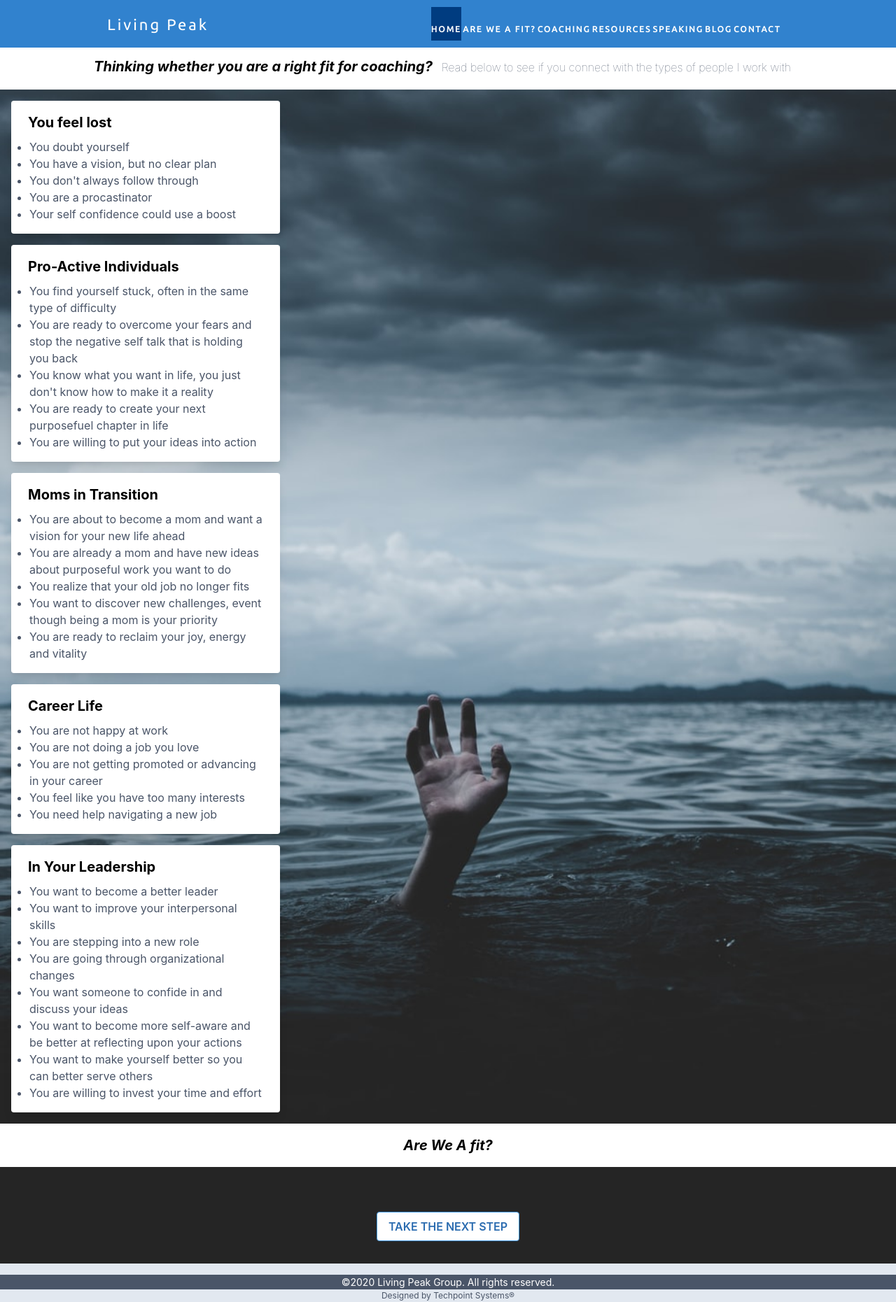
After one commit to jamesmukuya/LPG, a Flask app: page /fit in a window 1280 px wide. The commit adds this page. Shown: the whole page at 70% size. Run offline with Flask 2, Linux system fonts and the light colour scheme; some libraries are stand-ins or nearby versions.

Commit message:
are we a fit page

```diff
--- a/main/__init__.py
+++ b/main/__init__.py
@@ -10,5 +10,7 @@ app = Flask(__name__)
 app.config['SECRET_KEY'] = '7daf12b8731868c589b15b625907dd7b'
 
 from main.landingPage.route import landing_page
+from main.areWeAfit.route import areWeAfit_page
 
 app.register_blueprint(landing_page)
+app.register_blueprint(areWeAfit_page)
--- /dev/null
+++ b/main/areWeAfit/route.py
@@ -0,0 +1,11 @@
+"""
+are we a fit page
+"""
+from flask import Blueprint
+from flask import redirect, url_for, render_template
+areWeAfit_page = Blueprint('areWeAfit_page', __name__)
+
+@areWeAfit_page.route("/fit")
+def index():
+	context = {}
+	return render_template("areWeAfitHtml/are-we-a-fit.html", title="Are we a fit", **context)
--- a/main/static/css/custom/body.css
+++ b/main/static/css/custom/body.css
@@ -40,6 +40,14 @@
     padding: 2rem;
     margin-top: 2rem;
     margin-bottom: 1rem;
+}
+/* ARE WE A FIT PAGE */
+
+.fit-detail-list{
+    margin-left: 2px;
+    list-style-type: disc;
+    color: #4a5568;
+    font-size: 1rem;
 }
 
 @media screen and (max-width:2560px) {
--- /dev/null
+++ b/main/templates/areWeAfitHtml/are-we-a-fit.html
@@ -0,0 +1,113 @@
+{% extends "base/base.html" %}
+{% block title %} {{title}} {% endblock title %}
+
+{% block stylesheets %}
+<link rel="stylesheet" type="text/css" href="{{ url_for('static', filename='css/custom/body.css') }}" />
+{% endblock stylesheets %}
+
+{% block content %}
+<!-- body div-->
+<div class="flex-col bg-cover bg-fixed bg-right bg-no-repeat"
+	style="background-image: url('static/images/are_we_a_fit/lost_purpose.jpeg');">
+    <!-- intro are we a fit -->
+    <div class="bg-white font-bold italic text-xl text-center py-4 lg:px-4">
+        Thinking whether you are a right fit for coaching?
+        <div class="p-2 items-center not-italic text-base text-gray-700 leading-none lg:rounded-full flex lg:inline-flex"
+            role="">
+            <span class="font-hairline mr-2  text-center flex-auto">
+                Read below to see if you connect with the types of people I work with
+            </span>
+        </div>
+		</div>
+
+		<div class="fit-wrapper flex-col">
+			<!--///use loop-->
+			<div class="max-w-sm rounded overflow-hidden shadow-lg m-4">
+				<div class="px-6 py-4 bg-white">
+					<div class="font-bold text-xl mb-2">You feel lost</div>
+					<ul class="fit-detail-list">
+						<li>You doubt yourself</li>
+						<li>You have a vision, but no clear plan</li>
+						<li>You don't always follow through</li>
+						<li>You are a procastinator</li>
+						<li>Your self confidence could use a boost</li>
+					</ul>
+				</div>
+			</div>
+
+			<div class="max-w-sm rounded overflow-hidden shadow-lg m-4">
+				<div class="px-6 py-4 bg-white">
+					<div class="font-bold text-xl mb-2">Pro-Active Individuals</div>
+					<ul class="fit-detail-list">
+						<li>You find yourself stuck, often in the same type of difficulty</li>
+						<li>You are ready to overcome your fears and stop the negative self talk
+							that is holding you back</li>
+						<li>You know what you want in life, you just don't know how to make it a reality</li>
+						<li>You are ready to create your next purposefuel chapter in life</li>
+						<li>You are willing to put your ideas into action</li>
+					</ul>
+				</div>
+			</div>
+
+			<div class="max-w-sm rounded overflow-hidden shadow-lg m-4">
+				<div class="px-6 py-4 bg-white">
+					<div class="font-bold text-xl mb-2">Moms in Transition</div>
+					<ul class="fit-detail-list">
+						<li>You are about to become a mom and want a vision for your new life ahead</li>
+						<li>You are already a mom and have new ideas about purposeful work you want to do</li>
+						<li>You realize that your old job no longer fits</li>
+						<li>You want to discover new challenges, event though being a mom is your priority</li>
+						<li>You are ready to reclaim your joy, energy and vitality</li>
+					</ul>
+				</div>
+			</div>
+
+			<div class="max-w-sm rounded overflow-hidden shadow-lg m-4">
+				<div class="px-6 py-4 bg-white">
+					<div class="font-bold text-xl mb-2">Career Life</div>
+					<ul class="fit-detail-list">
+						<li>You are not happy at work</li>
+						<li>You are not doing a job you love</li>
+						<li>You are not getting promoted or advancing in your career</li>
+						<li>You feel like you have too many interests</li>
+						<li>You need help navigating a new job</li>
+					</ul>
+				</div>
+			</div>
+
+			<div class="max-w-sm rounded overflow-hidden shadow-lg m-4">
+				<div class="px-6 py-4 bg-white">
+					<div class="font-bold text-xl mb-2">In Your Leadership</div>
+					<ul class="fit-detail-list">
+						<li>You want to become a better leader</li>
+						<li>You want to improve your interpersonal skills</li>
+						<li>You are stepping into a new role</li>
+						<li>You are going through organizational changes</li>
+						<li>You want someone to confide in and discuss your ideas</li>
+						<li>You want to become more self-aware and be better at reflecting
+							upon your actions
+						</li>
+						<li>You want to make yourself better so you can better serve others</li>
+						<li>You are willing to invest your time and effort</li>
+					</ul>
+				</div>
+			</div>
+
+		<!--end are we a fit-->
+		<div class="bg-white font-bold italic text-xl text-center py-4 lg:px-4">
+			Are We A fit?
+		</div>
+
+	</div>
+	<!--take the next step link-->
+	<div class="next-step-div">
+			<button class="bg-white hover:bg-blue-500 text-blue-700 font-semibold
+	hover:text-white py-2 px-4 border border-blue-500 hover:border-transparent rounded">
+					TAKE THE NEXT STEP
+			</button>
+	</div>
+
+</div>
+
+
+{% endblock content %}
--- a/main/templates/base/base.html
+++ b/main/templates/base/base.html
@@ -42,13 +42,13 @@
         <h4>Living Peak</h4>
       </div>
       <div id="btnDiv" class="nav-links">
-        <button class="btn active"><a href="#">Home</a></button>
-        <button class="btn"><a href="#">Are we a fit?</a></button>
-        <button class="btn"><a href="#">Coaching</a></button>
+        <button class="btn active"><a href="#">HOME</a></button>
+        <button class="btn"><a href="#">ARE WE A FIT?</a></button>
+        <button class="btn"><a href="#">COACHING</a></button>
         <button class="btn"><a href="#">RESOURCES</a></button>
         <button class="btn"><a href="#">SPEAKING</a></button>
-        <button class="btn"><a href="#">Blog</a></button>
-        <button class="btn"><a href="#">Contact</a></button>
+        <button class="btn"><a href="#">BLOG</a></button>
+        <button class="btn"><a href="#">CONTACT</a></button>
           {#
         <button class="btn"><a href="{{url_for('route_opt.route_analysis')}}">Route Optimization</a>
           #}
@@ -60,7 +60,7 @@
       </div>
     </nav>
 
-    <div class="bg-gray-300 h-screen">
+    <div class="bg-gray-300 h-full">
       <div class="bg-white shadow-md rounded pt-12 px-48 pb-2 mb-2">
         {% with messages = get_flashed_messages (with_categories = true) %}
         {% if messages %}
@@ -90,7 +90,7 @@
 
       {% block content %}{%endblock content %}
       <p class="footer text-center text-white text-sm bg-gray-700">
-        &copy;2020 Living Peak. All rights reserved.
+        &copy;2020 Living Peak Group. All rights reserved.
       </p>
       <p class="text-center text-gray-700 text-xs"> Designed by Techpoint Systems&reg;</p>
     </div>
```
Also changed, not shown: main/areWeAfit/__init__.py (added), main/static/images/are_we_a_fit/lost_purpose.jpeg (added).
